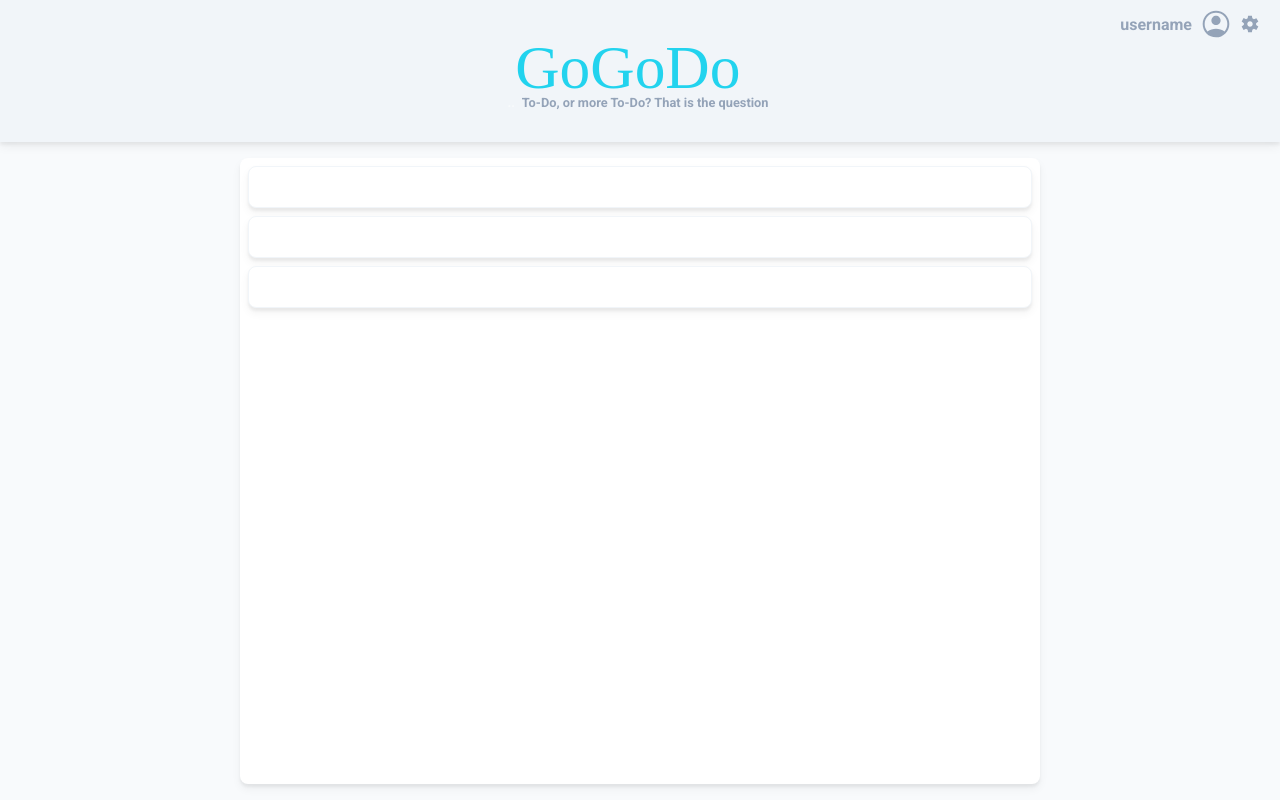
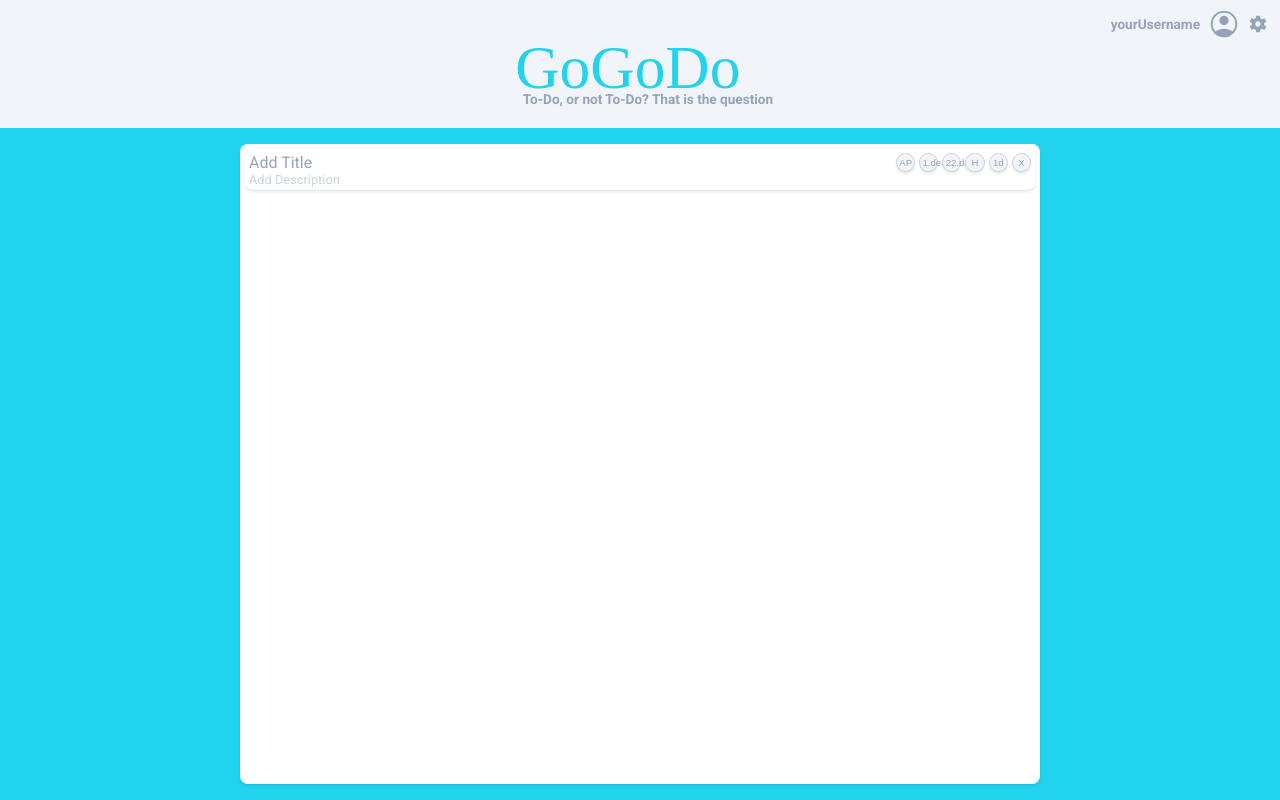
Before and after one commit to aste/GoGoDo, a website built with webpack: page src/template.html in a window 1280 px wide. Built offline with nearby package versions, Linux system fonts and the light colour scheme; files whose address does not match are found by name.

Commit message:
Add basic project item styles

```diff
--- a/src/index.js
+++ b/src/index.js
@@ -3,46 +3,60 @@ import "./styles/styles.css";
 import profileImage from './assets/anonProfileIconGrey.svg'
 import settingsIcon from './assets/settingsGrey.svg'
 import gogodoLogo from './assets/gogodoLogoCyan.svg'
+import addBtn from './assets/addBtnCyan.svg'
 const dateFns = require('date-fns')
 
-function createTask(title) {
+let task = createTask("Task name");
+let taskList = document.getElementById("mainTaskList");
+let taskItem = document.createElement("div");
+
+// taskItem.textContent = task.title;
+// taskItem.setAttribute("id", task.uuid);
+// let deleteBtn = document.createElement("button");
+// deleteBtn.textContent = "Delete";
+// deleteBtn.classList.add("delete-btn");
+// taskItem.appendChild(deleteBtn);
+// taskList.appendChild(taskItem);
+
+
+function createTask() {
     return {
+        collapseExpandNode: undefined, // collapse all children of the task
         uuid: uuid(),
-        title: title,
-        description: undefined,
-        priority: undefined, // used to sort the task by importance
-        startDate: dateFns.addHours(dateFns.startOfDay(new Date()), 8), // set startDate 8am today
-        dueDate: dateFns.addDays(dateFns.addHours(dateFns.startOfDay(new Date()), 18), 7), // 6pm in a week
-        Progress: 0, // 0 to 100%, add up all the children combined progress * their weight
-        targetProgress: undefined, // check if the progress is in accordance with the date and the
+        title: "Task title",
+        description: "Task description",
 
-        // should be replaced with keys later
-        createParent: undefined, // btn create a new parent for the task
-        createSibling: undefined, // btn create a new sibling for the task
-        createChild: undefined, // btn create a new child for the task
-
-        // For later implementation
-        resources: 'optional path for project resources', // path for resources relevant to the task
-        scope: undefined, // rate the tasks by estimated amount of work
-        collapseUnfold: undefined, // collapse all children of the task
-        dependencies: undefined, // parents are dependent on all children, add other manually
-        owner: undefined, // define the user who owns this tasks and the responsibilities
-        readPermission: undefined, // define users who have permission to read this task
-        writePermission: undefined, // define users who have permission to edit or add items
-        deletePermission: undefined, // define users who have permission to delete to this task
-        readAccess: undefined, // expand all children of the task
+        nodeOwner: undefined, // define the user who owns this tasks and the responsibilities
+        startDate: dateFns.addHours(dateFns.startOfDay(new Date()), 8),
+        dueDate: dateFns.addDays(dateFns.addHours(dateFns.startOfDay(new Date()), 18), 7),
+        priorityLevel: 'High',
+        scope: undefined, // estimated hours or work
+        progress: 10,
+        progressTracker: 5,
     }
 }
 
-function newUser(name) {
-    return {
-        officeHoursStart: undefined,
-        officeHoursEnd: undefined,
-        officeDays: undefined,
-        workingOn: undefined,
-        flowStatus: undefined,
-    }
-}
 
-console.log(createTask("firstTodo"))
-// console.log(createTask("secondTodo"))
+
+console.log(createTask())
+
+
+
+
+// for later user implementation
+// Time Map for visual project-planning
+// resourcePath: 'optional resource path',
+// dependencies: undefined, // dependents on all child nodes and potentially other nodes
+// readPermission: undefined, // define users who have permission to read this task
+// writePermission: undefined, // define users who have permission to edit or add items
+// deletePermission: undefined, // define users who have permission to delete to this task
+// readAccess: undefined, // expand all children of the task
+// function newUser(name) {
+//     return {
+//         officeHoursStart: undefined,
+//         officeHoursEnd: undefined,
+//         officeDays: undefined,
+//         workingOn: undefined,
+//         flowStatus: undefined,
+//     }
+// }
--- a/src/styles/styles.css
+++ b/src/styles/styles.css
@@ -2,32 +2,42 @@
 
 html {
   --primary-color: #22d3ee;
+  --dark-grey: #64748b;
   --grey: #94a3b8;
+  --light-grey: #cbd5e1;
   --background: #f1f5f9;
   --light-background: #f8fafc;
-  --box-shadow: 0 5px 10px rgba(0, 0, 0, 0.05), 0 3px 3px rgba(0, 0, 0, 0.05);
-  font-size: 16px; /* Root font-size for relative references */
+  --node-margin: 0.25rem;
+  --box-shadow: 0 3px 3px rgba(0, 0, 0, 0.05), 0 1px 1px rgba(0, 0, 0, 0.05);
+  --menubar-height: 8rem;
+  font-family: "Roboto", sans-serif;
+  height: 100%;
+  width: 100%;
 }
 
 body {
   display: flex;
   flex-direction: column;
-  font-family: "Roboto", sans-serif;
+  justify-content: flex-start;
   background-color: var(--light-background);
-  justify-content: flex-start;
-  height: 100vh;
+  padding: 0;
+  height: 100%;
   width: 100%;
-  margin: 0;
 }
 
-h3 {
-  color: var(--grey);
-  font-size: 1rem;
+body,
+#gogodoLogo,
+#profileMenu,
+.profileItems,
+.nodeBtn {
+  margin: 0;
+  border: 0;
 }
 
 #menubar {
   display: flex;
   flex-direction: column;
+  height: var(--menubar-height);
   background-color: var(--background);
   margin: 0px;
 }
@@ -37,36 +47,28 @@ h3 {
   justify-content: flex-end;
   align-items: center;
   padding: 0 0.75rem 0 0;
-  margin: 0 0 0 0;
-  border: 0 0 0 0;
 }
 
-#logoMenuBar {
+h3 {
+  color: var(--grey);
+  font-size: 0.85rem;
+}
+
+#logoBar {
   display: flex;
   flex-direction: column;
   align-items: center;
 }
 
-.logoSubheader {
-  /* border: 1px solid red; */
-  font-size: 0.8rem;
-  padding: 0 0 2rem 0;
-  margin: 0 0 0 0;
-  border: 0 0 0 0;
-  width: 100%;
-  margin: 0.25rem 0.25rem 0 0;
-  text-align: center;
-}
-
 #gogodoLogo {
   max-height: 3.2rem;
   width: 100%;
-  padding: 0 0 0 0;
-  border: 0 0 0 0;
+  padding: 0;
 }
 
-.neutral {
-  color: var(--light-background);
+.logoSubheader {
+  margin: 0 0 2rem 1rem;
+  text-align: center;
 }
 
 #profileImage {
@@ -78,61 +80,83 @@ h3 {
 }
 
 .profileItems {
-  padding: 0.5rem 0.5rem 0 0;
-  margin: 0 0 0 0;
-  border: 0 0 0 0;
+  margin: 0.5rem 0 0 0.5rem;
 }
+
+/* Styling for the list and map area */
 
 #mapListArea {
   display: flex;
+  flex-direction: row;
+  flex: 1;
   justify-content: center;
-  flex-grow: 1;
+  background: #22d3ee;
+  gap: 1rem;
+  padding: 1rem;
 }
 
-#listPage {
+#mainList {
   display: flex;
   flex-direction: column;
+  flex: 1;
   background-color: white;
   max-width: 50rem;
   min-width: 30rem;
-  margin: 1rem;
   border-radius: 0.5rem;
+}
+
+.wrapper {
+  display: flex;
+  flex-direction: row;
+  margin: var(--node-margin) 0 var(--node-margin) 0;
+  height: 2.5rem;
+  color: var(--grey);
+  justify-content: space-between;
+  border: solid 1px var(--light-background);
+  background-color: white;
+  height: 2.5rem;
+  border-radius: 0.5rem;
+  margin: 0.25rem;
+}
+
+.nodeBtn {
+  font-size: 0.6rem;
+  color: var(--grey);
+  text-align: center;
+  padding: 0.15rem;
+  box-sizing: border-box;
+  height: 1.2rem;
+  min-width: 1.2rem;
+  max-width: max-content;
+  background-color: #f1f5f9;
+  border: #cbd5e1 0.05rem solid;
+  border-radius: 0.6rem;
+  margin-left: var(--node-margin);
+}
+
+.nodeTextArea {
+  margin: var(--node-margin);
   flex-grow: 1;
 }
-
-#todoItem {
+.nodeMenu {
   display: flex;
-  /* background-color: var(--background); */
-  background-color: white;
-  margin: 0.5rem 0.5rem 0 0.5rem;
-  height: 2.5rem;
-  border-radius: 0.5rem;
-  border: 1px solid var(--background);
+  flex-direction: column;
+  width: 9rem;
+}
+.nodePinMenu {
+  display: flex;
+  justify-content: right;
+  margin: var(--node-margin);
 }
 
-#todoItem,
+.nodeDescription {
+  font-size: 0.8rem;
+  color: var(--light-grey);
+}
+
+.nodeBtn,
+.wrapper,
 #menubar,
-#listPage {
+#mainList {
   box-shadow: var(--box-shadow);
 }
-
-/* #btnBar {
-  display: flex;
-  justify-content: space-around;
-  margin: 0.5rem 0 1.25rem 0;
-}
-
-.btn {
-  background-color: var(--primary-color);
-  color: var(--light-background);
-  border: 0;
-  border-radius: 0.6rem;
-  box-shadow: 0 5px 15px rgba(0, 0, 0, 0.1), 0 6px 6px rgba(0, 0, 0, 0.1);
-  padding: 0.6rem 1.5rem;
-  cursor: pointer;
-  font-size: 1rem;
-}
-
-.btn:active {
-  transform: scale(0.98);
-} */
--- a/src/template.html
+++ b/src/template.html
@@ -11,83 +11,45 @@
     <div>
       <div class="bar" id="menubar">
         <div class="profile" id="profileMenu">
-          <h3 class="profile-text profileItems" id="profileText">username</h3>
+          <h3 class="profile-text profileItems" id="profileText">yourUsername</h3>
           <img class="profileItems" src="./anonProfileIconGrey.svg" id="profileImage" />
           <img class="profileItems" src="./settingsGrey.svg" id="settingsIcon" />
         </div>
 
-        <div class="bar" id="logoMenuBar">
+        <div class="bar" id="logoBar">
           <img src="./gogodoLogoCyan.svg" id="gogodoLogo" />
           <h3 class="logoSubheader">
-            <span class="logoSubheader neutral">..</span>
-            To-Do, or more To-Do? That is the question
+            To-Do, or not To-Do? That is the question
           </h3>
         </div>
-
-        <!-- <div class="bar" id="btnBar">
-          <button class="btn" id="mapBtn">Map</button>
-          <button class="btn" id="listBtn">List</button>
-        </div> -->
       </div>
     </div>
     <div id="mapListArea">
-      <div id="listPage">
-        <div id="todoItem"></div>
-        <div id="todoItem"></div>
-        <div id="todoItem"></div>
-        <!-- <div id="todoItem"></div>
-        <div id="todoItem"></div>
-        <div id="todoItem"></div>
-        <div id="todoItem"></div>
-        <div id="todoItem"></div>
-        <div id="todoItem"></div>
-        <div id="todoItem"></div>
-        <div id="todoItem"></div>
-        <div id="todoItem"></div>
-        <div id="todoItem"></div>
-        <div id="todoItem"></div>
-        <div id="todoItem"></div>
-        <div id="todoItem"></div>
-        <div id="todoItem"></div>
-        <div id="todoItem"></div>
-        <div id="todoItem"></div>
-        <div id="todoItem"></div>
-        <div id="todoItem"></div>
-        <div id="todoItem"></div>
-        <div id="todoItem"></div>
-        <div id="todoItem"></div>
-        <div id="todoItem"></div>
-        <div id="todoItem"></div>
-        <div id="todoItem"></div>
-        <div id="todoItem"></div>
-        <div id="todoItem"></div>
-        <div id="todoItem"></div>
-        <div id="todoItem"></div>
-        <div id="todoItem"></div>
-        <div id="todoItem"></div>
-        <div id="todoItem"></div>
-        <div id="todoItem"></div>
-        <div id="todoItem"></div>
-        <div id="todoItem"></div>
-        <div id="todoItem"></div>
-        <div id="todoItem"></div>
-        <div id="todoItem"></div>
-        <div id="todoItem"></div>
-        <div id="todoItem"></div>
-        <div id="todoItem"></div>
-        <div id="todoItem"></div>
-        <div id="todoItem"></div>
-        <div id="todoItem"></div>
-        <div id="todoItem"></div>
-        <div id="todoItem"></div>
-        <div id="todoItem"></div>
-        <div id="todoItem"></div>
-        <div id="todoItem"></div>
-        <div id="todoItem"></div>
-        <div id="todoItem"></div>
-        <div id="todoItem"></div>
-        <div id="todoItem"></div>
-        <div id="todoItem"></div> -->
+      <div id="mainList">
+
+        <!-- One Project Node -->
+        <div id="uuid" class="wrapper">
+          <div class="nodeTextArea">
+            <div class="nodeTitle">Add Title</div>
+            <div class="nodeDescription">Add Description</div>
+          </div>
+          <div class="nodeMenu">
+            <div class="nodePinMenu">
+              <button class="nodeBtn nodePin nodeOwner">AP</button>
+              <button class="nodeBtn nodePin startDate">1.dec</button>
+              <button class="nodeBtn nodePin dueDate">22.dec</button>
+              <button class="nodeBtn nodePin priority">H</button>
+              <button class="nodeBtn nodePin scope">1d</button>
+              <button class="nodeBtn nodePin delete">X</button>
+            </div>
+            <div class="nodeProgressMenu">
+              <div class="nodeProgress"></div>
+              <div class="nodeProgressTracker"></div>
+            </div>
+          </div>
+        </div>
+
+
       </div>
     </div>
   </body>
```
Also changed, not shown: src/assets/addBtnCyan.svg (added).
